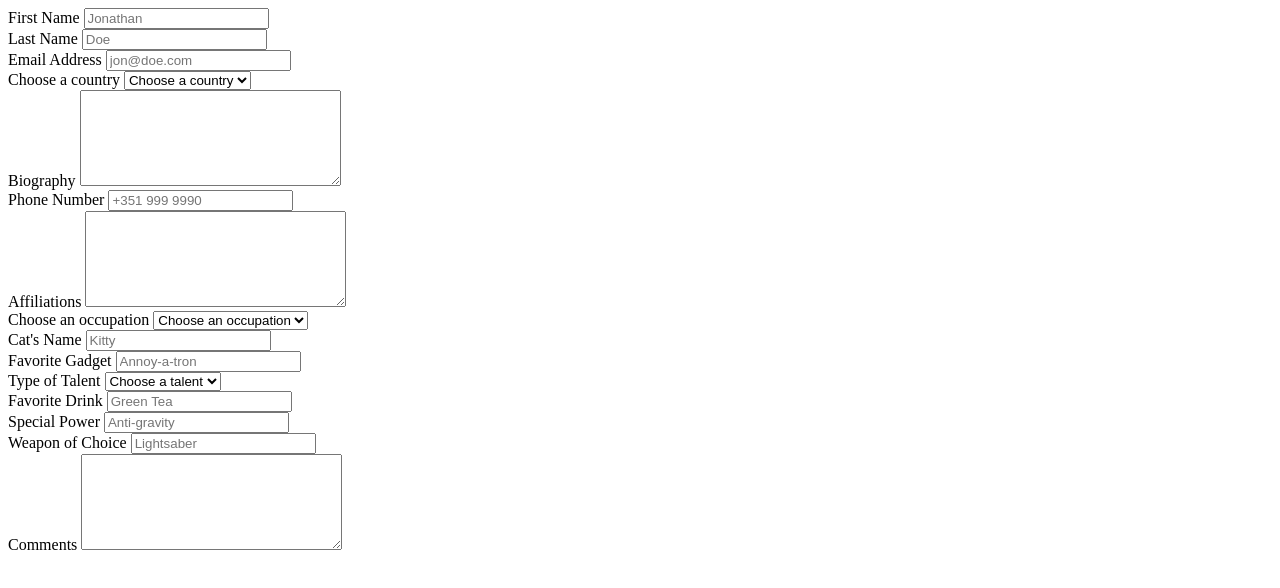
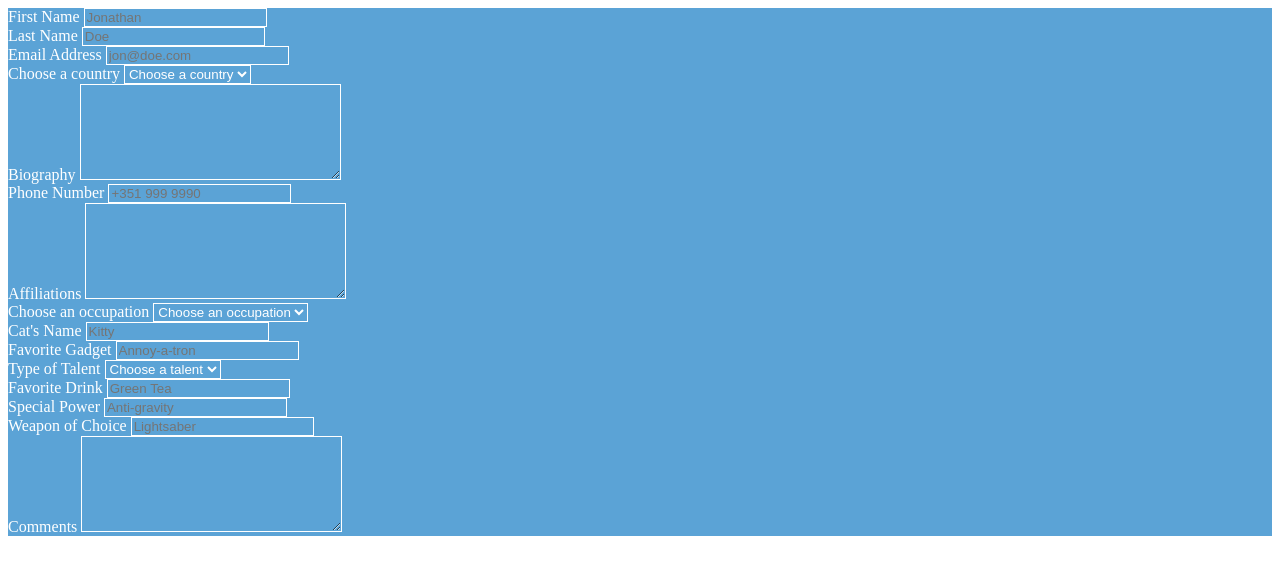
Before and after one commit to nmajors/06-forms, a plain HTML site: page index.html in a window 1280 px wide. Drawn offline with Linux system fonts and the light colour scheme.

Commit message:
probably just messed it all up

```diff
--- a/index.html
+++ b/index.html
@@ -3,29 +3,30 @@
   <head>
     <meta charset="utf-8">
     <title>Day 6 Forms</title>
-    <link rel="stylesheet" href="/styles/main.css" media="screen" title="no title" charset="utf-8">
+    <link rel="stylesheet" href="styles/main.css" media="screen" title="no title" charset="utf-8">
   </head>
   <body>
     <form action="index.html" method="post">
-
+<div class="main-content">
+<div class="form-column">
       <div class="form-item">
-        <label for="First Name">First Name</label>
-        <input type="name" name="First Name" placeholder="Jonathan">
+        <label for="FirstName">First Name</label>
+        <input type="text" id="FirstName" name="FirstName" placeholder="Jonathan">
       </div>
 
       <div class="form-item">
-        <label for="Last Name">Last Name</label>
-        <input type="name" name="Last Name" placeholder="Doe">
+        <label for="LastName">Last Name</label>
+        <input type="text" id="LastName" name="Last Name" placeholder="Doe">
       </div>
 
       <div class="form-item">
-        <label for="Email Address">Email Address</label>
-        <input type="email" name="Email Address" placeholder="jon@doe.com">
+        <label for="EmailAddress">Email Address</label>
+        <input type="email" id="EmailAddress" name="Email Address" placeholder="jon@doe.com">
       </div>
 
       <div class="form-item">
         <label for="Country">Choose a country</label>
-        <select name="Country">
+        <select name="Country" id="Country">
             <option value="">Choose a country</option>
             <option value="France">France</option>
             <option value="Italy">Italy</option>
@@ -35,22 +36,23 @@
 
       <div class="form-item">
         <label for="Biography">Biography</label>
-        <textarea name="Biography" rows="6" cols="30"></textarea>
+        <textarea name="Biography" id="Biography" rows="6" cols="30"></textarea>
       </div>
-
+</div>
+<div class="form-column">
       <div class="form-item">
-        <label for="Phone Number">Phone Number</label>
-        <input type="phone number" name="Phone Number" placeholder="+351 999 9990">
+        <label for="PhoneNumber">Phone Number</label>
+        <input type="text" id="PhoneNumber" name="Phone Number" placeholder="+351 999 9990">
       </div>
 
       <div class="form-item">
         <label for="Affiliations">Affiliations</label>
-        <textarea name="Affiliations" rows="6" cols="30"></textarea>
+        <textarea name="Affiliations" id="Affiliations" rows="6" cols="30"></textarea>
       </div>
 
       <div class="form-item">
         <label for="Occupation">Choose an occupation</label>
-        <select name="Occupation">
+        <select name="Occupation" id="Occupation">
             <option value="">Choose an occupation</option>
             <option value="Dog Food Tester">Dog Food Tester</option>
             <option value="Stand In Bridesmaid">Stand In Bridesmaid</option>
@@ -59,18 +61,19 @@
       </div>
 
       <div class="form-item">
-        <label for="Cat's Name">Cat's Name</label>
-        <input type="Cat's Name" name="Cat's Name" placeholder="Kitty">
+        <label for="CatsName">Cat's Name</label>
+        <input type="text" id="CatsName" name="CatsName" placeholder="Kitty">
       </div>
 
       <div class="form-item">
-        <label for="Favorite Gadget">Favorite Gadget</label>
-        <input type="Gadget" name="Favorite Gadget" placeholder="Annoy-a-tron">
+        <label for="FavoriteGadget">Favorite Gadget</label>
+        <input type="text" id="FavoriteGadget" name="FavoriteGadget" placeholder="Annoy-a-tron">
       </div>
-
+</div>
+<div class="form-column">
       <div class="form-item">
         <label for="Talent">Type of Talent</label>
-        <select name="Talent">
+        <select name="Talent" id="Talent">
           <option value="">Choose a talent</option>
           <option value="Procrastination">Procrastination</option>
           <option value="Hyperfocusing">Hyperfocusing</option>
@@ -80,25 +83,26 @@
       </div>
 
       <div class="form-item">
-        <label for="Drink">Favorite Drink</label>
-        <input type="Drink" name="Favorite Drink" placeholder="Green Tea">
+        <label for="FavoriteDrink">Favorite Drink</label>
+        <input type="text" id="FavoriteDrink" name="FavoriteDrink" placeholder="Green Tea">
       </div>
 
       <div class="form-item">
         <label for="Power">Special Power</label>
-        <input type="Power" name="Special Power" placeholder="Anti-gravity">
+        <input type="text" id="Power" name="Special Power" placeholder="Anti-gravity">
       </div>
 
       <div class="form-item">
         <label for="Weapon">Weapon of Choice</label>
-        <input type="Weapon" name="Weapon of Choice" placeholder="Lightsaber">
+        <input type="text" id="Weapon" name="Weapon of Choice" placeholder="Lightsaber">
       </div>
 
       <div class="form-item">
         <label for="Comments">Comments</label>
-        <textarea name="Power" rows="6" cols="30"></textarea>
+        <textarea name="Comments" id="Comments" rows="6" cols="30"></textarea>
       </div>
-
+</div>
+</div>
     </form>
   </body>
 </html>
--- a/styles/main.css
+++ b/styles/main.css
@@ -0,0 +1,13 @@
+
+
+.form-item {
+  background-color:#5ba3d6;
+  color:white;
+}
+
+
+input, textarea, select {
+  background-color: #5BA3D6;
+  color: white;
+  border: 1px solid white;
+}
```
